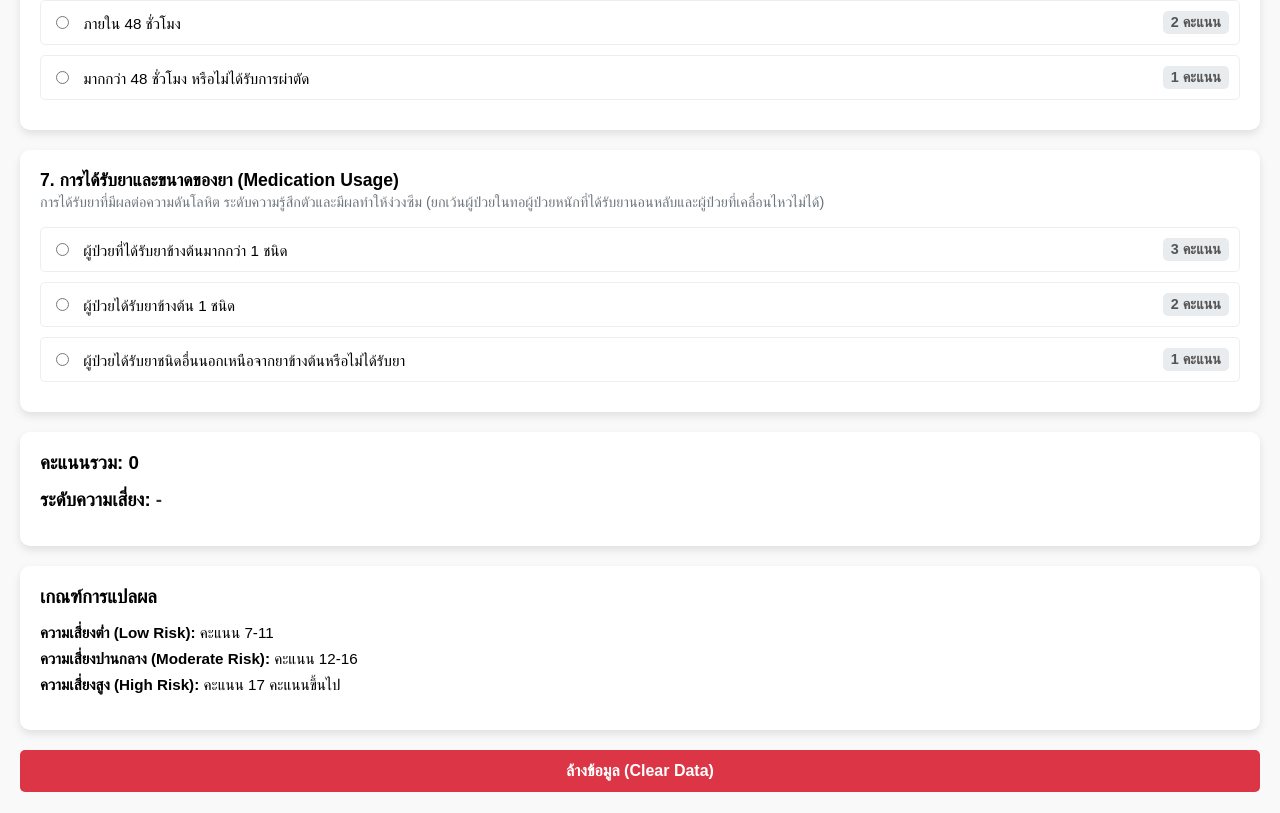
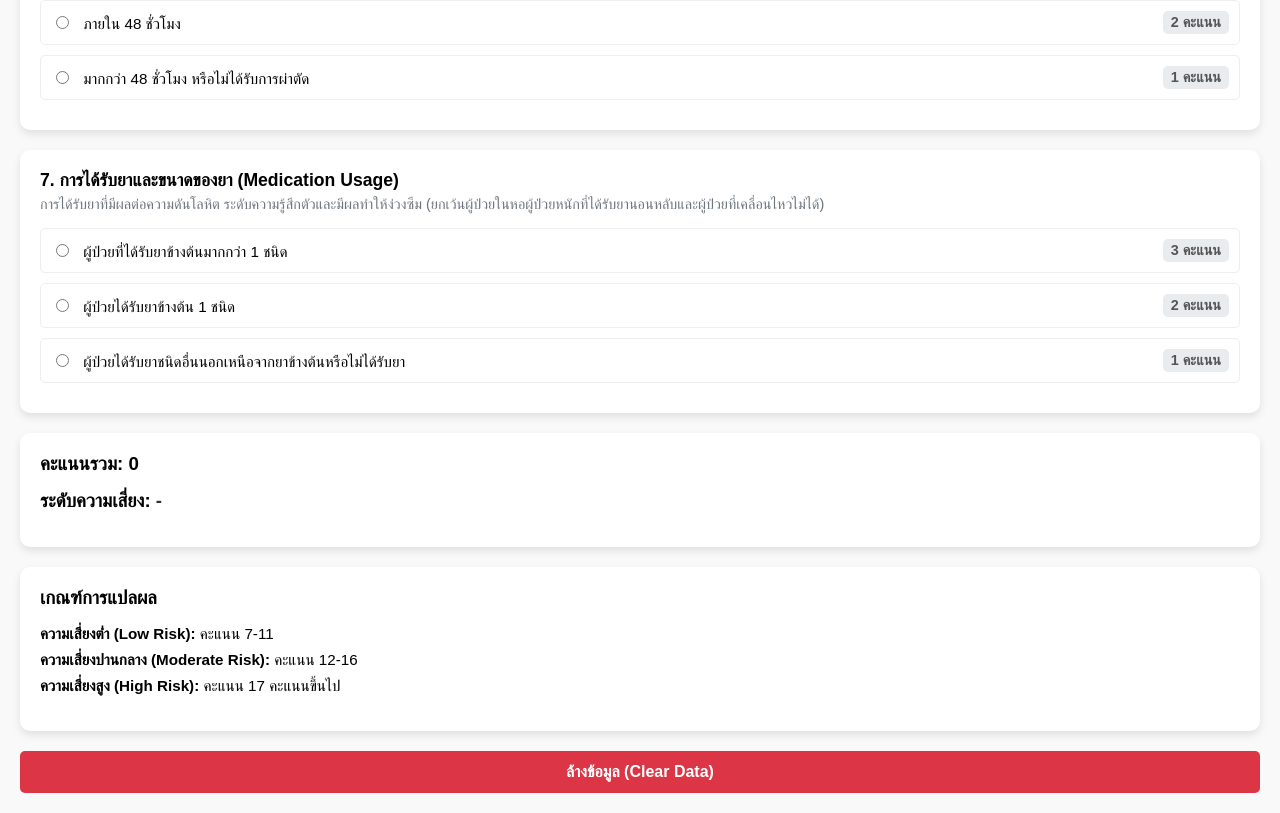
Before and after one commit to korakot7576/Humpty-Dumpty-Scale, a plain HTML site: page index.html in a window 1280 px wide. Shown: the part 1610-2423 px from the top of the page. Drawn offline with Linux system fonts and the light colour scheme.

Commit message:
Change Question No.7

```diff
--- a/index.html
+++ b/index.html
@@ -65,6 +65,14 @@
         box-shadow: 0 4px 8px rgba(0, 0, 0, 0.1);
         margin-top: 20px;
       }
+      .question-description {
+        display: block;
+        font-weight: normal;
+        color: #6c757d;
+        font-size: 0.9rem;
+        margin-top: 5px; /* เพิ่มระยะห่างจากหัวข้อเล็กน้อย */
+      }
+
       h3 {
         margin-top: 0;
         margin-bottom: 15px;
@@ -206,7 +214,7 @@
           ],
         },
         {
-          title: "7. การได้รับยาและขนาดของยา (Medication Usage)<br><small style='font-weight: normal; color: #6c757d; font-size: 0.9rem;'>การได้รับยาที่มีผลต่อความดันโลหิต ระดับความรู้สึกตัวและมีผลทำให้ง่วงซึม (ยกเว้นผู้ป่วยในทอผู้ป่วยหนักที่ได้รับยานอนหลับและผู้ป่วยที่เคลื่อนไหวไม่ได้)</small>",
+          title: "7. การได้รับยาและขนาดของยา (Medication Usage)<div class='question-description'>การได้รับยาที่มีผลต่อความดันโลหิต ระดับความรู้สึกตัวและมีผลทำให้ง่วงซึม (ยกเว้นผู้ป่วยในหอผู้ป่วยหนักที่ได้รับยานอนหลับและผู้ป่วยที่เคลื่อนไหวไม่ได้)</div>",
           options: [
             ["ผู้ป่วยที่ได้รับยาข้างต้นมากกว่า 1 ชนิด", 3],
             ["ผู้ป่วยได้รับยาข้างต้น 1 ชนิด", 2],
```
